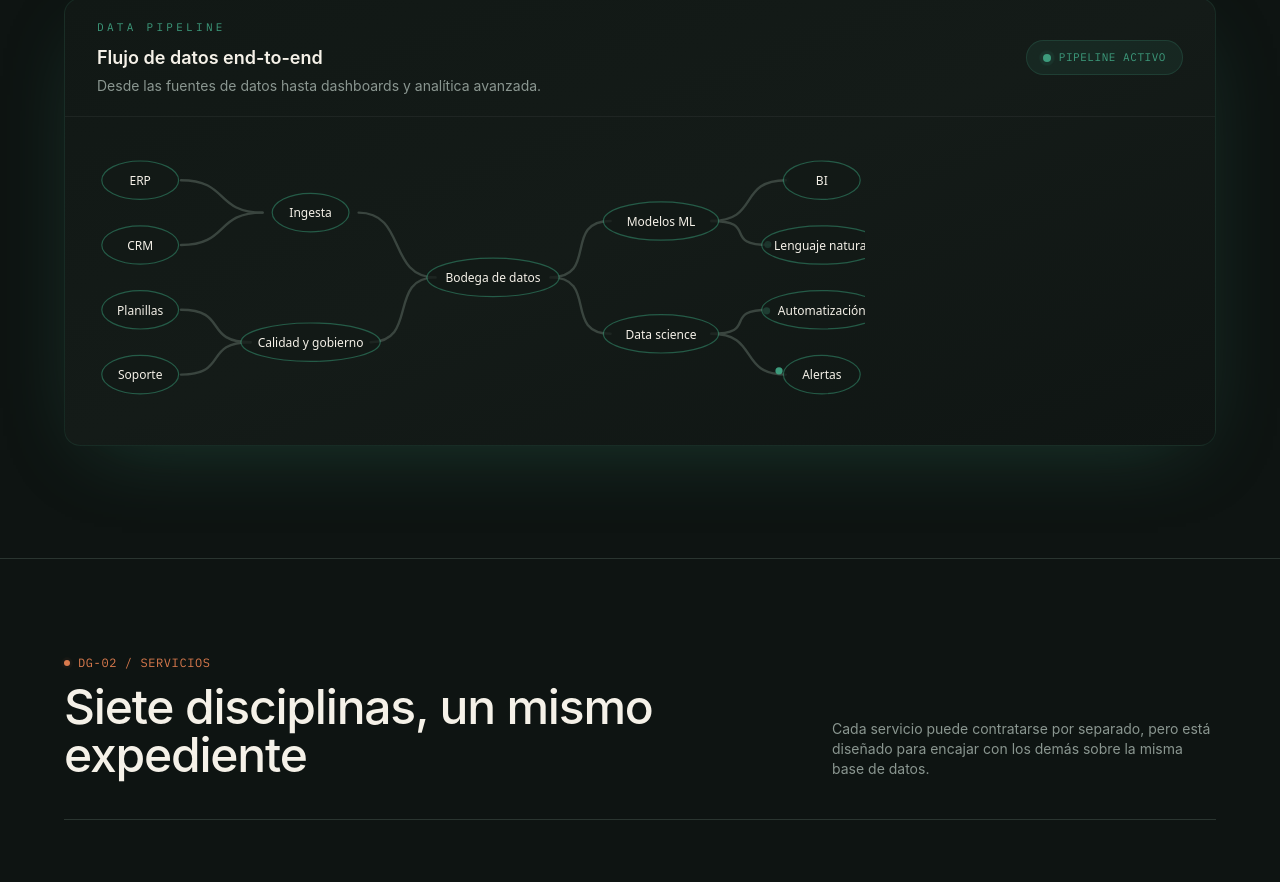
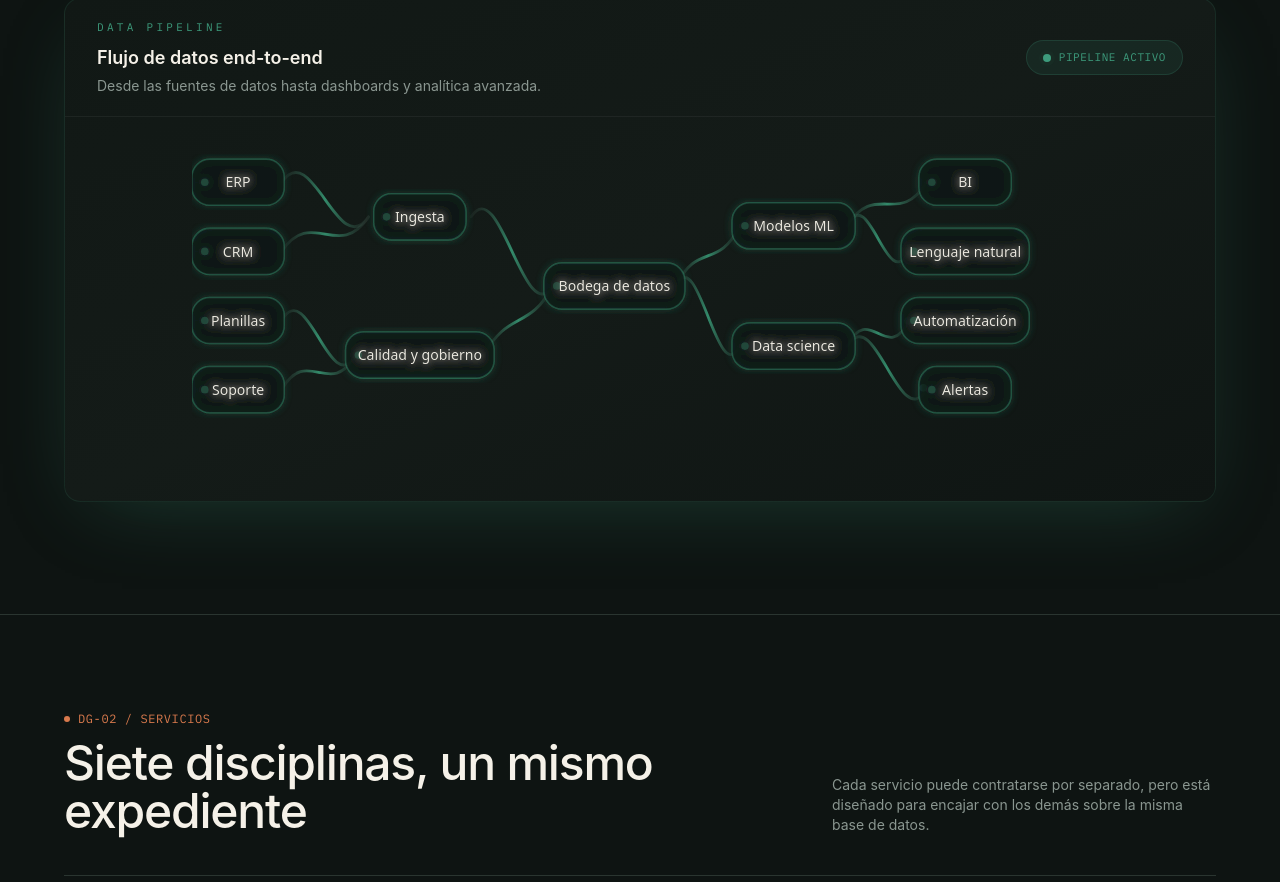
Before and after one commit to mrtnoo/data-gob, a Next.js app: page / in a window 1280 px wide. Shown: the part 734-1616 px from the top of the page. Built offline with nearby package versions, Linux system fonts and the light colour scheme.

Commit message:
cambio coreo

```diff
--- /dev/null
+++ b/app/api/contacto/route.ts
@@ -0,0 +1,43 @@
+import { Resend } from "resend";
+import { NextResponse } from "next/server";
+
+export async function POST(request: Request) {
+    try {
+        const resend = new Resend(process.env.RESEND_API_KEY);
+
+        const data = await request.json();
+        const { nombre, apellido, email, telefono, empresa, asunto, mensaje } = data;
+
+        if (!nombre || !email || !mensaje) {
+            return NextResponse.json(
+                { error: "Faltan campos obligatorios." },
+                { status: 400 }
+            );
+        }
+
+        await resend.emails.send({
+            from: "Formulario web <onboarding@resend.dev>",
+            to: process.env.CONTACT_EMAIL_TO || "tuemail@gmail.com",
+            replyTo: email,
+            subject: `Nueva consulta: ${asunto || "Sin asunto"} — ${empresa || "Sin empresa"}`,
+            html: `
+                <h2>Nuevo mensaje de contacto</h2>
+                <p><strong>Nombre:</strong> ${nombre} ${apellido || ""}</p>
+                <p><strong>Email:</strong> ${email}</p>
+                <p><strong>Teléfono:</strong> ${telefono || "—"}</p>
+                <p><strong>Empresa:</strong> ${empresa || "—"}</p>
+                <p><strong>Asunto:</strong> ${asunto || "—"}</p>
+                <p><strong>Mensaje:</strong></p>
+                <p>${mensaje}</p>
+            `,
+        });
+
+        return NextResponse.json({ ok: true });
+    } catch (error) {
+        console.error("Error enviando email:", error);
+        return NextResponse.json(
+            { error: "No se pudo enviar el mensaje." },
+            { status: 500 }
+        );
+    }
+}
--- a/app/api/contacto_old/route.ts
+++ /dev/null
@@ -1,57 +0,0 @@
-import { Resend } from "resend";
-import { NextResponse } from "next/server";
-
-const resend = process.env.RESEND_API_KEY
-    ? new Resend(process.env.RESEND_API_KEY)
-    : null;
-export async function POST(request: Request) {
-    try {
-        const data = await request.json();
-        const { nombre, apellido, email, telefono, empresa, asunto, mensaje } =
-            data;
-
-        // Validación mínima — todos los campos son obligatorios en el form
-        if (!nombre || !email || !mensaje) {
-            return NextResponse.json(
-                { error: "Faltan campos obligatorios." },
-                { status: 400 }
-            );
-        }
-
-        if (!resend) {
-            return NextResponse.json(
-                { error: "Email service not configured." },
-                { status: 500 }
-            );
-        }
-
-
-        await resend.emails.send({
-            // En Resend, mientras no verifiques un dominio propio, debes usar
-            // este remitente de prueba. Una vez verifiques tu dominio (paso 5
-            // más abajo) puedes cambiarlo a algo como "contacto@tudominio.com".
-            from: "Formulario web <onboarding@resend.dev>",
-            to: process.env.CONTACT_EMAIL_TO ?? "huertabarra.martin@gmail.com",
-            replyTo: email,
-            subject: `Nueva consulta: ${asunto || "Sin asunto"} — ${empresa || "Sin empresa"}`,
-            html: `
-        <h2>Nuevo mensaje de contacto</h2>
-        <p><strong>Nombre:</strong> ${nombre} ${apellido ?? ""}</p>
-        <p><strong>Email:</strong> ${email}</p>
-        <p><strong>Teléfono:</strong> ${telefono ?? "—"}</p>
-        <p><strong>Empresa:</strong> ${empresa ?? "—"}</p>
-        <p><strong>Asunto:</strong> ${asunto ?? "—"}</p>
-        <p><strong>Mensaje:</strong></p>
-        <p>${mensaje}</p>
-      `,
-        });
-
-        return NextResponse.json({ ok: true });
-    } catch (error) {
-        console.error("Error enviando email:", error);
-        return NextResponse.json(
-            { error: "No se pudo enviar el mensaje." },
-            { status: 500 }
-        );
-    }
-}
--- a/app/page.tsx
+++ b/app/page.tsx
@@ -261,58 +261,94 @@ function PaqueteDatos({
 
 function DiagramaFlujo() {
   return (
-    <svg viewBox="0 0 640 220" className="h-auto w-full max-w-3xl" aria-hidden="true">
-      {/* líneas estáticas de cada tramo, debajo de los paquetes animados */}
+    <svg
+      viewBox="0 0 700 250"
+      className="h-auto w-full max-w-4xl block mx-auto"
+      aria-hidden="true"
+    >
+      <defs>
+        <filter id="softGlow">
+          <feGaussianBlur stdDeviation="3" result="blur" />
+          <feMerge>
+            <feMergeNode in="blur" />
+            <feMergeNode in="SourceGraphic" />
+          </feMerge>
+        </filter>
+
+        <linearGradient id="flowStroke" x1="0" y1="0" x2="1" y2="0">
+          <stop offset="0%" stopColor="#3A453F" stopOpacity="0.2" />
+          <stop offset="50%" stopColor="#49D6A3" stopOpacity="0.6" />
+          <stop offset="100%" stopColor="#3A453F" stopOpacity="0.2" />
+        </linearGradient>
+      </defs>
+
+      {/* conexiones más orgánicas */}
       {TRAMOS.map((t, i) => {
         const [x1, y1] = t.from;
         const [x2, y2] = t.to;
 
+        const cx1 = x1 + (x2 - x1) * 0.35;
+        const cx2 = x1 + (x2 - x1) * 0.65;
+
         const path = `
-              M ${x1} ${y1}
-              C ${x1 + 40} ${y1},
-                ${x2 - 40} ${y2},
-                ${x2} ${y2}
-            `;
+          M ${x1} ${y1}
+          C ${cx1} ${y1 - 35},
+            ${cx2} ${y2 + 35},
+            ${x2} ${y2}
+        `;
 
         return (
           <path
             key={i}
             d={path}
             fill="none"
-            stroke="#3A453F"
-            strokeWidth="2"
+            stroke="url(#flowStroke)"
+            strokeWidth="2.2"
             strokeLinecap="round"
           />
         );
       })}
 
-      {/* paquetes de datos viajando por cada tramo, en cascada */}
+      {/* paquetes de datos */}
       {TRAMOS.map((t, i) => (
         <PaqueteDatos key={i} from={t.from} to={t.to} delay={t.delay} />
       ))}
 
-
-      {/* nodos */}
+      {/* nodos con jerarquía visual */}
       {NODOS_FLUJO.map((n) => {
         const x = Number(n.x);
         const y = Number(n.y);
-        const w = n.w ?? 64;
+        const w = n.w ?? 72;
 
         if (isNaN(x) || isNaN(y)) return null;
 
+
+
+        let fill = "rgba(18, 25, 23, 0.75)";
+        let stroke = "rgba(73, 214, 163, 0.25)";
+
+
         return (
-          <g key={n.id}>
+          <g key={n.id} filter="url(#softGlow)">
             <rect
               x={x - w / 2}
-              y={y - 16}
+              y={y - 18}
               width={w}
-              height="32"
-              rx="999"
-              ry="999"
-              fill="rgba(18, 25, 23, 0.72)"
-              stroke="rgba(73, 214, 163, 0.35)"
-              strokeWidth="1"
-              filter="url(#softGlow)"
+              height="36"
+              rx="14"
+              ry="14"
+              fill={fill}
+              stroke={stroke}
+              strokeWidth="1.2"
+            />
+
+            {/* indicador tipo nodo */}
+            <circle
+              cx={x - w / 2 + 10}
+              cy={y}
+              r="3"
+              fill={stroke}
+              opacity="0.9"
             />
 
             <text
@@ -320,8 +356,9 @@ function DiagramaFlujo() {
               y={y + 4}
               textAnchor="middle"
               fontFamily="ui-sans-serif, system-ui"
-              fontSize="10"
+              fontSize="11"
               fill="#F5F1E8"
+              opacity="0.95"
             >
               {n.id}
             </text>
```
